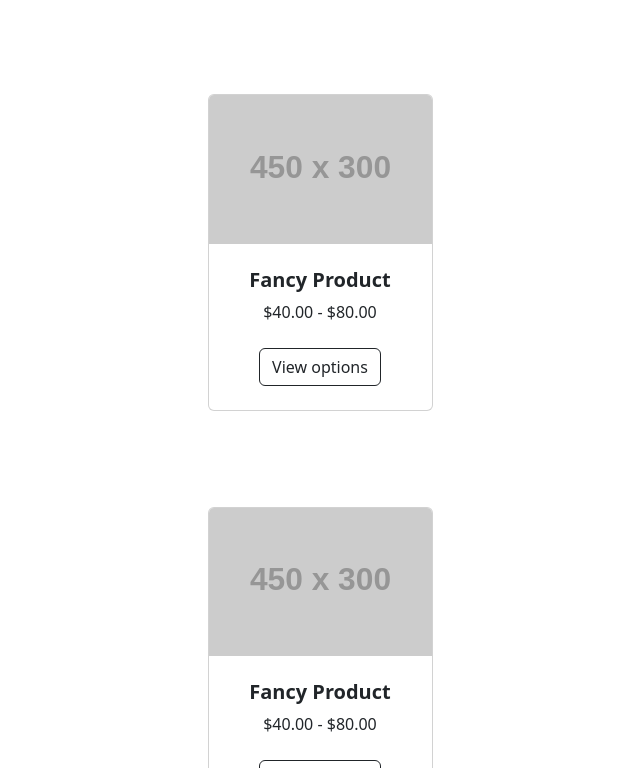
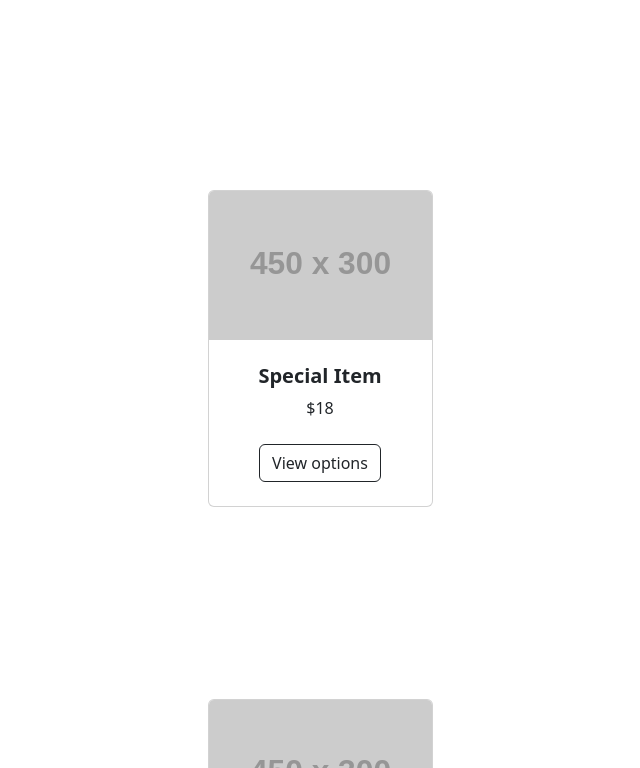
Before and after one commit to MSChella/guvi, a React (Create React App) app: page / in a window 1280 px wide. Shown: the part 792-1560 px from the top of the page, without its empty margins (320-960 px from the left). Built offline with nearby package versions, Linux system fonts and the light colour scheme.

Commit message:
Moved the function looping products and returning the cards to MainPageCard itself

```diff
--- a/src/App.jsx
+++ b/src/App.jsx
@@ -7,19 +7,18 @@ import { useState } from 'react';
 
 function App() {
 
-  const [products, setProducts] = useState(["", "", "", ""]);
+  // const [products, setProducts] = useState(["", "", "", ""]);
   return <>
     (
     <div className="App">
       <Navigation />
       <Header />
-      <section className='py-5'>
 
-        {products.map((product, index) => (
-          <MainPageCard key={`product-${index}`} />
 
-        ))}
-      </section>
+
+      <MainPageCard />
+
+
 
     </div>)
 
--- a/src/components/Main Page/MainPageCard.jsx
+++ b/src/components/Main Page/MainPageCard.jsx
@@ -2,8 +2,21 @@ import React from 'react'
 
 
 const MainPageCard = () => {
-    return (
-        <div className="container px-4 px-lg-5 mt-5">
+
+    const products = [{ item: 'Fancy Product', price: '$40-$80' },
+    { item: 'Special Item', price: '$18' },
+    { item: 'Sale Item', price: '$25' },
+    { item: 'Popular Item', price: '$40-$80' },
+    { item: 'Special Item', price: '$18' },
+    { item: 'Sale Item', price: '$25' },
+    { item: 'Fancy Product', price: '$40-$80' },
+    { item: 'Special Item', price: '$18' },
+    { item: 'Sale Item', price: '$25' }]
+
+    return (<>
+        {products.map((product, index) => (
+            <section className="py-5">
+                <div className="container px-4 px-lg-5 mt-5" >
                     <div className="row gx-4 gx-lg-5 row-cols-2 row-cols-md-3 row-cols-xl-4 justify-content-center">
                         <div className="col mb-5">
                             <div className="card h-100">
@@ -13,8 +26,8 @@ const MainPageCard = () => {
                                 <div className="card-body p-4">
                                     <div className="text-center">
 
-                                <h5 className="fw-bolder">Fancy Product</h5>
-                                $40.00 - $80.00
+                                        <h5 className="fw-bolder">{product.item}</h5>
+                                        {product.price}
                                     </div>
                                 </div>
 
@@ -25,8 +38,14 @@ const MainPageCard = () => {
                         </div>
                     </div>
                 </div>
+            </section>
 
+
+        ))} </>
     )
+
+
+
 }
 
 export default MainPageCard
--- a/src/index.css
+++ b/src/index.css
@@ -1,5 +1,5 @@
 body {
-  margin: 0;
+  padding: 0px 0px 120px;
   font-family: -apple-system, BlinkMacSystemFont, 'Segoe UI', 'Roboto', 'Oxygen',
     'Ubuntu', 'Cantarell', 'Fira Sans', 'Droid Sans', 'Helvetica Neue',
     sans-serif;
```
Lines whose indentation alone changed are shown as unchanged.
